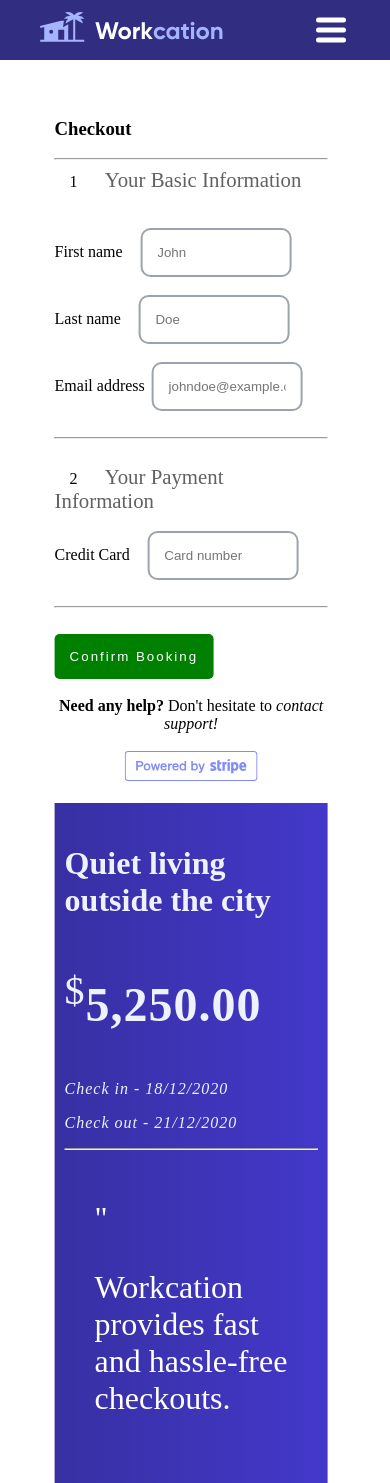
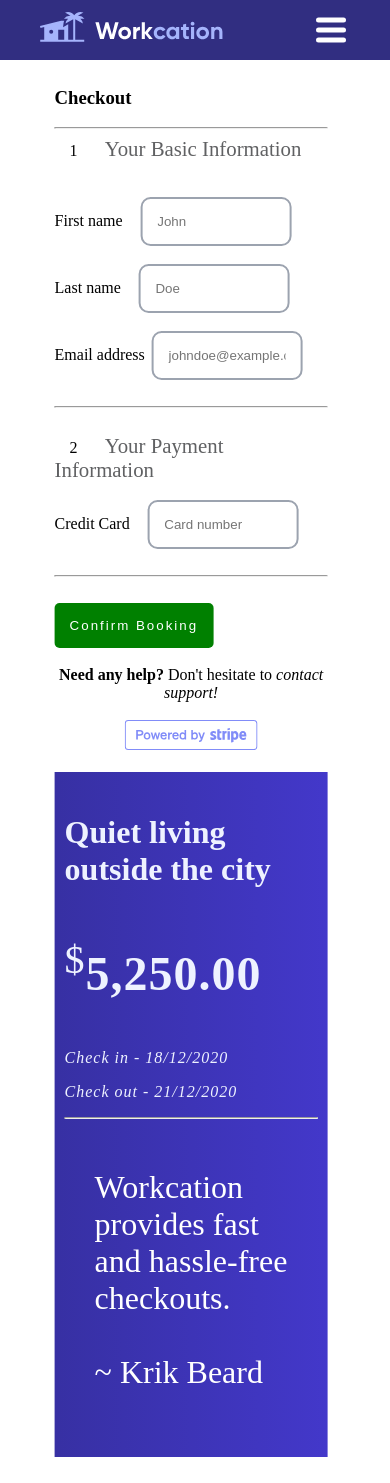
Before and after one commit to jssverve/it-works-on-localhost, a plain HTML site: page index.html in a window 390 px wide. After the commit the page ends 1457 px from the top, so only its background shows below. Drawn offline with Linux system fonts and the light colour scheme.

Commit message:
R_no: 1739092

```diff
--- a/index.html
+++ b/index.html
@@ -85,7 +85,7 @@
                 height: auto;
                 flex-direction: column;
                 justify-content: space-evenly;
-                background-color: rgba(0,0,0,.8);
+                background-color: rgba(0,0,0,0.9);
                 overflow: hidden;
                 box-sizing: border-box;
                 transition: all .5s ease-in-out;
@@ -115,7 +115,7 @@
         #container{
             position: relative;
             transform: translate(20%,0%);
-            margin-top: 10%;
+            margin-top: 2%;
             max-width: 70vw;
         }
         #row{
@@ -219,6 +219,7 @@
         </label>
     </nav>
 
+    <div id="main">
         <div id="container">
             <div id="row">
                 <div id="col1">
@@ -272,13 +273,15 @@
                     </div>
                     <p>
                         <blockquote>
-                        <p id="quotes">&quot;</p>
                             Workcation provides fast and hassle-free checkouts.
+                            <br><br>
+                            ~ Krik Beard
                         </blockquote>
                         <br>
                     </p>
                 </div>
             </div>
         </div>
+    </div>
 </body>
 </html>
```
Also changed, not shown: Desktop_view.png (added). Lines whose indentation alone changed are shown as unchanged.
